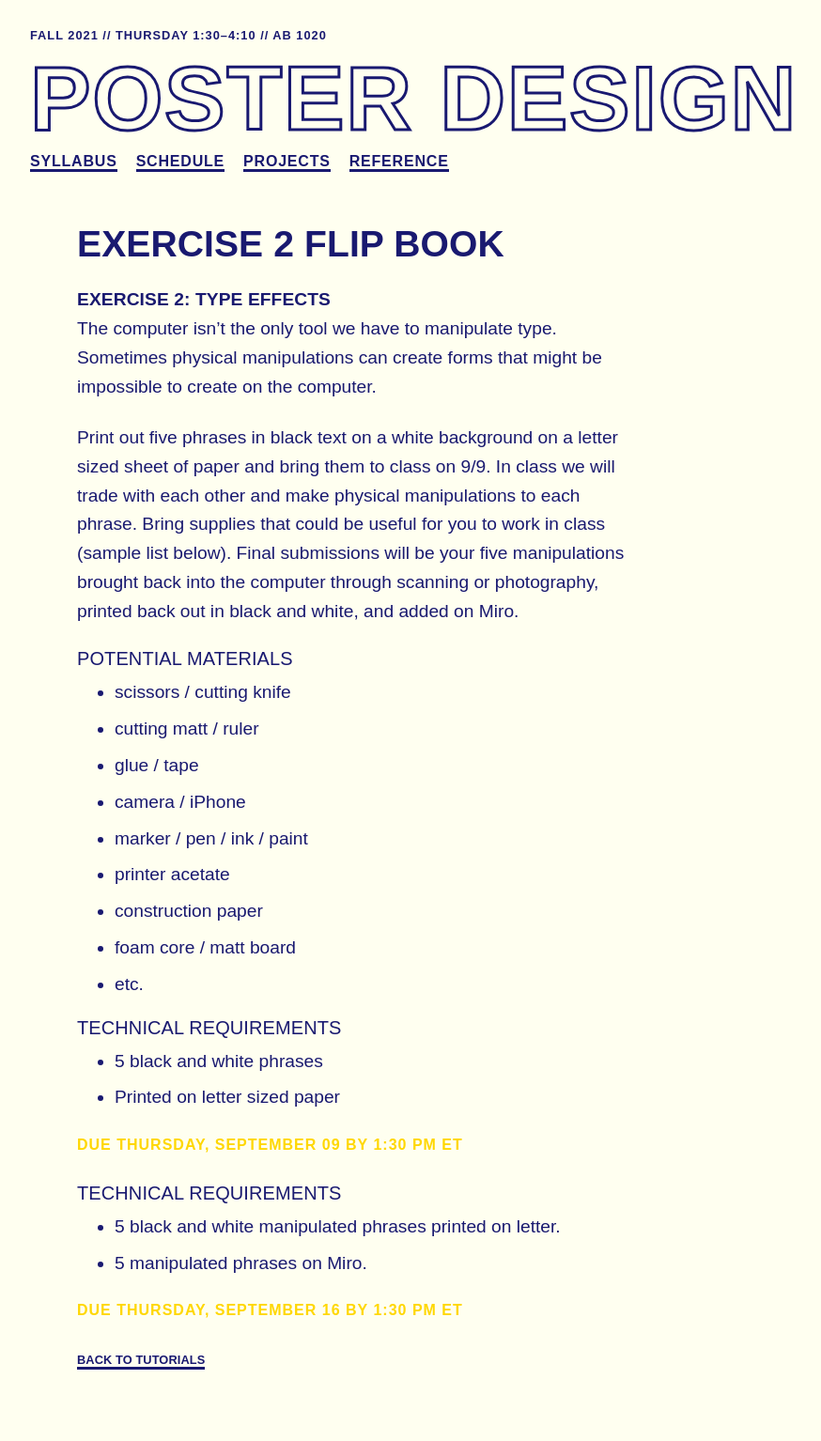
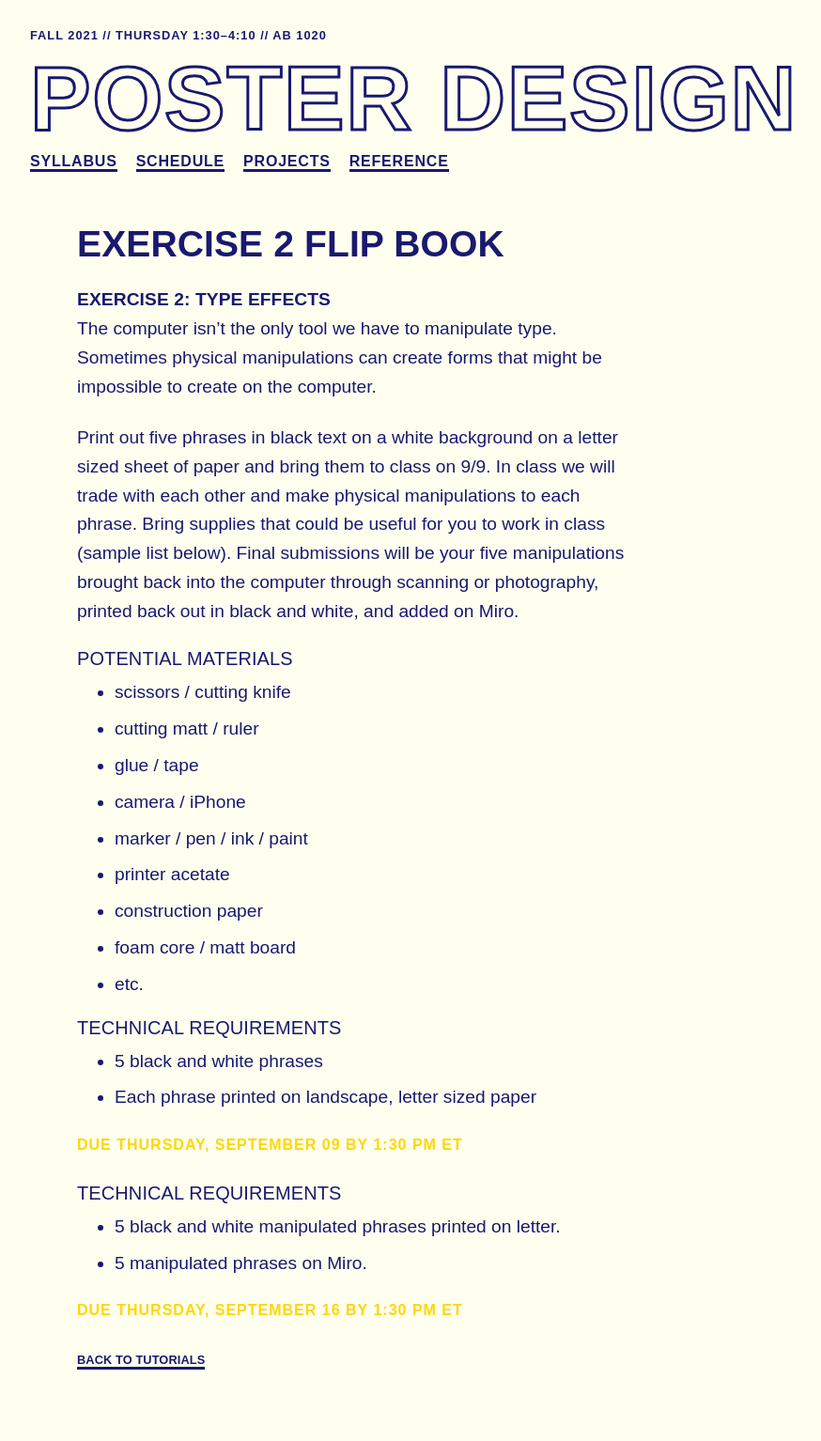
Before and after one commit to gmu-gd/poster21-fall, a Jekyll site: the page built from _posts/2021-09-02-e2.md, in a window 1280 px wide. Shown: the whole page at 94% size, without its empty margins (0-874 px from the left). Built offline with Jekyll 4.4.1, drawn with Linux system fonts in a browser that asks for light colours; some web fonts are replaced.

Commit message:
e2 update

```diff
--- a/_posts/2021-09-02-e2.md
+++ b/_posts/2021-09-02-e2.md
@@ -24,7 +24,7 @@ Print out five phrases in black text on a white background on a letter sized she
 
 ##### Technical Requirements
 * 5 black and white phrases
-* Printed on letter sized paper
+* Each phrase printed on landscape, letter sized paper
 
 <span class="due">Due Thursday, {% assign seconds = 7 | times: 24 | times: 60 | times: 60 %}{{ page.date | date: "%s" | plus: seconds | date: "%B %d" }} by 1:30 pm ET</span>
 
```
Also changed, not shown: _posts/2021-09-02-due.md (+1 -1 lines).
